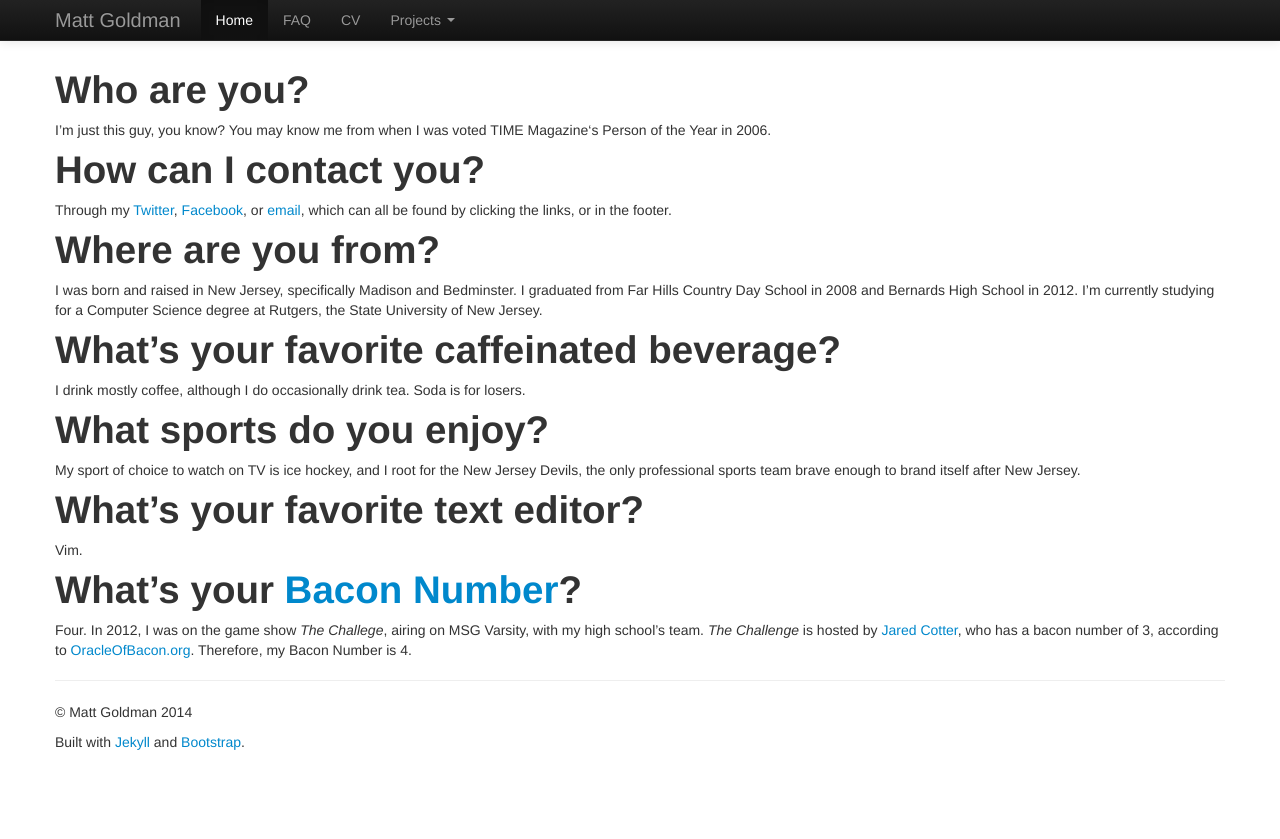
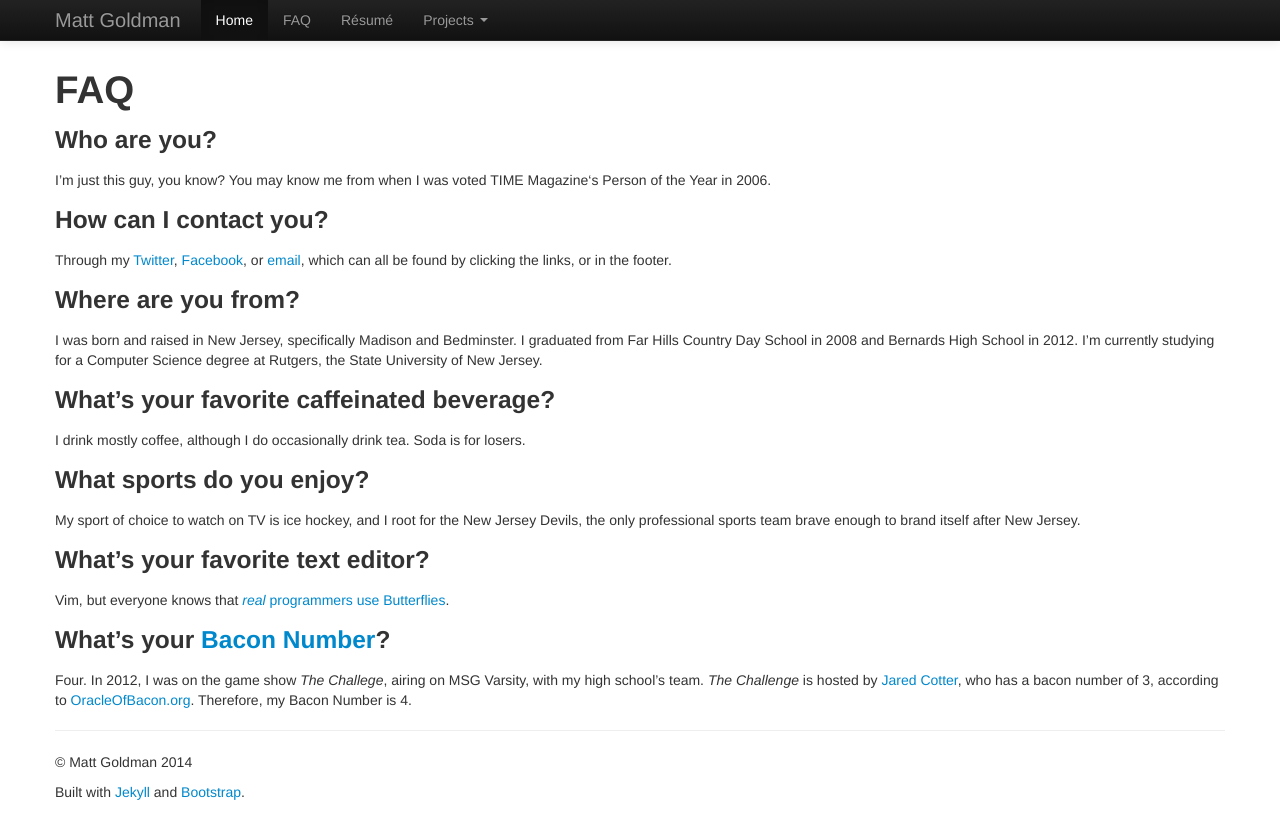
Before and after one commit to robotmlg/mattgoldman.us, a Jekyll site: the page built from faq/index.md, in a window 1280 px wide. Shown: the top 839 px of the page. Built offline with Jekyll 4.4.1, drawn with Linux system fonts in a browser that asks for light colours.

Commit message:
Various updates for bootstrap: font sizes, embeds, layouts, changed CV to Résumé

```diff
--- a/_layouts/default.html
+++ b/_layouts/default.html
@@ -62,13 +62,13 @@
             <ul class="nav">
               <li class="active"><a href="/">Home</a></li>
 			  <li><a href="/faq/">FAQ</a></li>
-              <li><a href="/cv/">CV</a></li>
+              <li><a href="/cv/">Résumé</a></li>
               <li class="dropdown">
                 <a href="#" class="dropdown-toggle" data-toggle="dropdown">Projects <b class="caret"></b></a>
                 <ul class="dropdown-menu">
-                  <li><a href="/projects/">All Projects</a></li>
+                  <li><a href="/projects/">Project Listing</a></li>
                   <li class="divider"></li>
-                  <li class="nav-header">Nav header</li>
+                  <li class="nav-header">Favorites</li>
                   <li><a href="/projects/rocky4/">Rocky IV</a></li>
                   <li><a href="/projects/99bottles/">99 Bottles of Beer</a></li>
                 </ul>
--- a/faq/index.md
+++ b/faq/index.md
@@ -2,24 +2,25 @@
 layout: default
 title: FAQ
 ---
+#FAQ
 
-# Who are you?
+### Who are you?
 I’m just this guy, you know? You may know me from when I was voted TIME Magazine‘s Person of the Year in 2006.
 
-# How can I contact you?
+### How can I contact you?
 Through my [Twitter](http://twitter.com/robotmlg), [Facebook](https://facebook.com/robotmlg), or [email](mailto:matt+faq@mattgoldman.us), which can all be found by clicking the links, or in the footer.
 
-# Where are you from?
+### Where are you from?
 I was born and raised in New Jersey, specifically Madison and Bedminster. I graduated from Far Hills Country Day School in 2008 and Bernards High School in 2012. I’m currently studying for a Computer Science degree at Rutgers, the State University of New Jersey.
 
-# What’s your favorite caffeinated beverage?
+### What’s your favorite caffeinated beverage?
 I drink mostly coffee, although I do occasionally drink tea. Soda is for losers.
 
-# What sports do you enjoy?
+### What sports do you enjoy?
 My sport of choice to watch on TV is ice hockey, and I root for the New Jersey Devils, the only professional sports team brave enough to brand itself after New Jersey.
 
-# What's your favorite text editor?
-Vim.
+### What's your favorite text editor?
+Vim, but everyone knows that [*real* programmers use Butterflies](http://xkcd.com/378/).
 
-# What's your [Bacon Number](http://en.wikipedia.org/wiki/Six_Degrees_of_Kevin_Bacon#Bacon_numbers)?
+### What's your [Bacon Number](http://en.wikipedia.org/wiki/Six_Degrees_of_Kevin_Bacon#Bacon_numbers)?
 Four.  In 2012, I was on the game show *The Challege*, airing on MSG Varsity, with my high school's team.  *The Challenge* is hosted by [Jared Cotter](http://en.wikipedia.org/wiki/Jared_Cotter), who has a bacon number of 3, according to [OracleOfBacon.org](http://oracleofbacon.org/).  Therefore, my Bacon Number is 4.
```
Also changed, not shown: cv/index.md (+2 -1 lines), projects/index.md (+3 -1 lines), projects/rocky4/index.md (+2 -1 lines).
